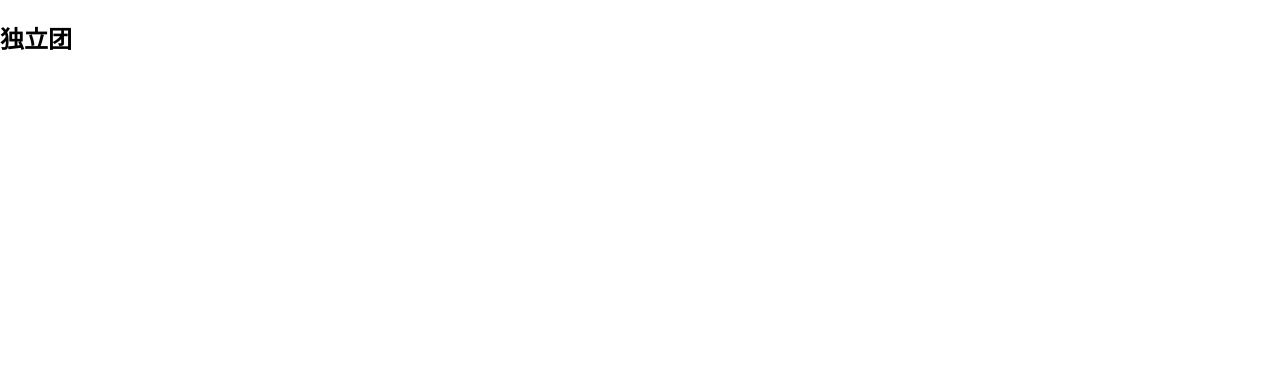
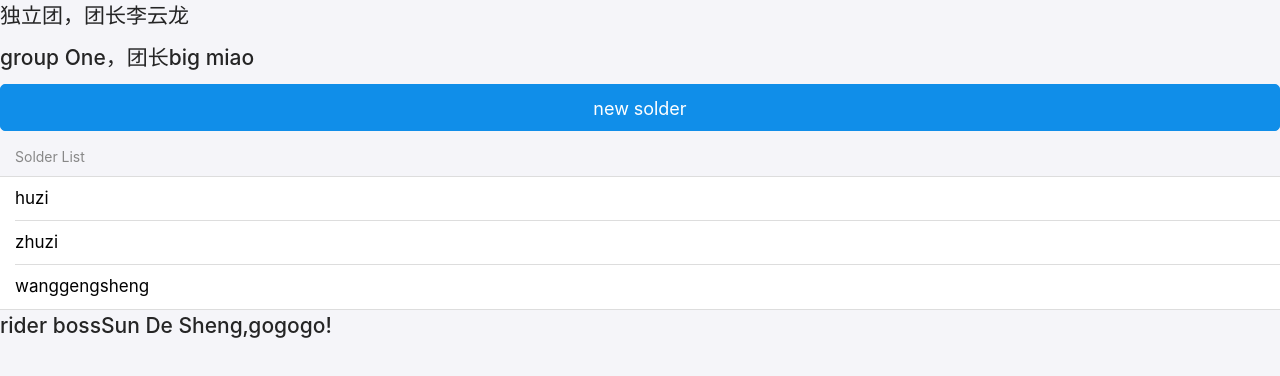
Before and after one commit to 9Cirno/find-9, a React app: page / in a window 1280 px wide. Shown: the top 376 px of the page. Built offline with nearby package versions, Linux system fonts and the light colour scheme.

Commit message:
temp commit

```diff
--- /dev/null
+++ b/config-overrides.js
@@ -0,0 +1,5 @@
+const { injectBabelPlugin } = require('react-app-rewired');
+module.exports = function override(config, env) {
+	config = injectBabelPlugin(['import', { libraryName: 'antd-mobile', style: 'css' }], config);
+    return config;
+};
--- a/package.json
+++ b/package.json
@@ -5,6 +5,7 @@
   "dependencies": {
     "@babel/core": "7.1.0",
     "@svgr/webpack": "2.4.1",
+    "antd-mobile": "^2.2.0-beta.1",
     "babel-core": "7.0.0-bridge.0",
     "babel-eslint": "9.0.0",
     "babel-jest": "23.6.0",
@@ -115,5 +116,8 @@
     "presets": [
       "react-app"
     ]
+  },
+  "devDependencies": {
+    "babel-plugin-import": "^1.11.0"
   }
 }
--- a/src/App.js
+++ b/src/App.js
@@ -1,11 +1,52 @@
 import React, { Component } from 'react';
-
+import {Button, List} from 'antd-mobile'
+import 'antd-mobile/dist/antd-mobile.css'
 class App extends React.Component{
   render(){
+    let boss = '李云龙'
     return(
-      <h2>独立团</h2>
+      <div>
+      <h2>独立团，团长{boss}</h2>
+      <Group_one boss='big miao'></Group_one>
+      <Rider boss='Sun De Sheng'></Rider>
+      </div>
     )
   }
 }
 
+function Rider(props){
+  return (<h2>rider boss{props.boss},gogogo!</h2>)
+}
+
+
+class Group_one extends React.Component{
+  constructor(props){
+    super(props)
+    this.state={
+      solders:['huzi','zhuzi','wanggengsheng']
+    }
+    this.addSolder= this.addSolder.bind(this)
+  }
+  addSolder(){
+    this.setState({
+      solders:[...this.state.solders,'newB '+Math.random()]
+    })
+  }
+  render(){
+    return(
+      <div>
+      <h2>group One，团长{this.props.boss}</h2>
+      <Button onClick={this.addSolder} type='primary'>new solder</Button>
+      <List renderHeader={()=>'Solder List'}>
+        {this.state.solders.map(v=>{
+          return <List.Item key={v}>{v}</List.Item>
+        })}
+      </List>
+      </div>
+    )
+  }
+}
+
+
+
 export default App
```
Also changed, not shown: 1 other file (tests, documents, lock files or other folders).
